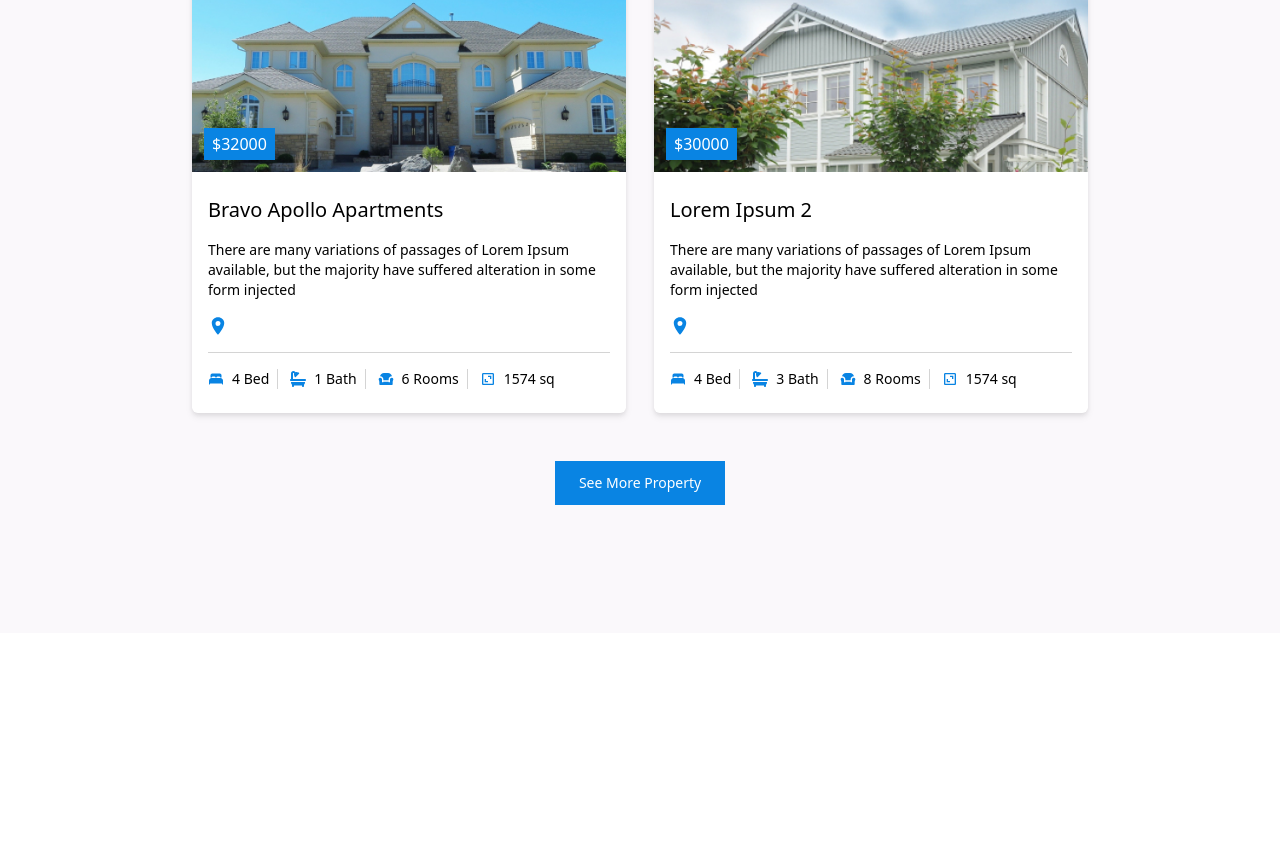
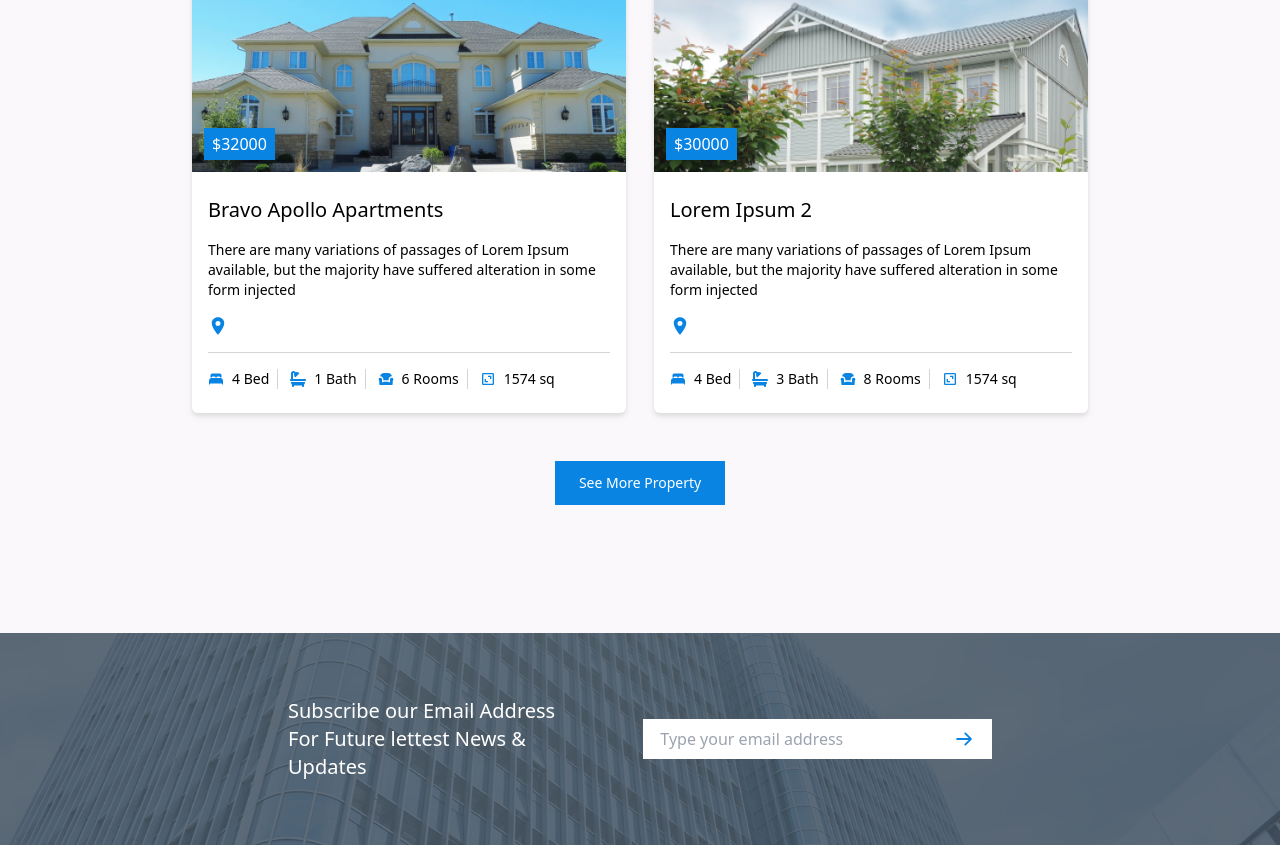
Before and after one commit to Promzy004/real-estate, a React (Vite) app: page / in a window 1280 px wide. Shown: the part 1865-2710 px from the top of the page. Before the commit the page ends 2498 px from the top, so only its background shows below. Built offline with nearby package versions, Linux system fonts and the light colour scheme.

Commit message:
newsletter section added

```diff
--- a/src/compoents/header.jsx
+++ b/src/compoents/header.jsx
@@ -80,11 +80,11 @@ const Header = () => {
                 breakPoint && (
                     <>
                         <div className="flex justify-between py-2 sm:px-20 px-5 bg-primaryColor text-white">
-                            <a href="mailto:" className="flex justify-center items-center gap-2">
+                            <a href="mailto:promiseedwin242@gmail.com" className="flex justify-center items-center gap-2">
                                 <FaTelegramPlane className="sm:text-2xl text-lg" />
                                 <span className="font-light sm:text-sm text-xs">mail.uremail.com</span>
                             </a>
-                            <a href="tel:+" className="flex justify-center items-center gap-2">
+                            <a href="tel:" className="flex justify-center items-center gap-2">
                                 <FaPhone className="sm:text-xl text-base" />
                                 <span className="font-light sm:text-sm text-xs">mail.uremail.com</span>
                             </a>
--- /dev/null
+++ b/src/compoents/newsletter.jsx
@@ -0,0 +1,23 @@
+import { ArrowRightIcon } from "@heroicons/react/16/solid";
+import newsletter from "../assets/images/newsletter.png";
+import { PiArrowRightBold, PiArrowRightFill } from "react-icons/pi";
+
+const NewsLetter = () => {
+    return (
+        <>
+            <div className="relative md:py-16 sm:py-12 py-8 flex justify-center items-center gap-7 before:content-[''] before:absolute before:h-full before:w-full before:bg-color3 before:opacity-85" style={{background: `url(${newsletter})`, backgroundPosition: 'Center', backgroundSize: 'cover', backgroundRepeat : 'no-repeat'}}>
+                <div className="z-10 grid lg:grid-cols-[5fr_6fr] md:grid-cols-2 grid-cols-1 justify-items-center items-center xl:gap-16 lg:gap-10 md:gap-8 sm:gap-8 gap-5 xl:w-[55%] lg:w-[60%] md:w-[75%] sm:w-[60%] w-[90%]">
+                    <h3 className="text-white lg:text-xl sm:text-xl text-lg font-medium">Subscribe our Email Address For Future lettest News & Updates</h3>
+                    <form method="" action='' className="flex justify-center items-center gap-2 bg-white w-full h-10">
+                        <input type="text" placeholder="Type your email address" className="focus:outline-none bg-transparent w-full pl-[5%] py-2 md:placeholder:text-base placeholder:text-sm" />
+                        <button className="flex justify-center items-center cursor-pointer duration-500 hover:bg-primaryColor text-primaryColor h-full w-[20%] hover:text-white">
+                            <PiArrowRightBold  className="text-xl"/>
+                        </button>
+                    </form>
+                </div>
+            </div>
+        </>
+    );
+}
+
+export default NewsLetter;
--- a/src/pages/home.jsx
+++ b/src/pages/home.jsx
@@ -8,6 +8,7 @@ import Headings from "../compoents/headings";
 import FeatureCard from "../compoents/cards/featureCard";
 import { features } from "../assets/data/data";
 import { useState } from "react";
+import NewsLetter from "../compoents/newsletter";
 
 const Home = () => {
 
@@ -88,6 +89,10 @@ const Home = () => {
                     )}
                 </div>
             </section>
+
+            <section className="">
+                <NewsLetter />
+            </section>
         </>
     );
 }
--- a/tailwind.config.js
+++ b/tailwind.config.js
@@ -13,7 +13,8 @@
       },
       colors: {
         primaryColor: '#0984E3',
-        color2: '#FAF8FB'
+        color2: '#FAF8FB',
+        color3: '#455463',
       }
     },
   },
```
Also changed, not shown: src/assets/images/newsletter.png (added).
